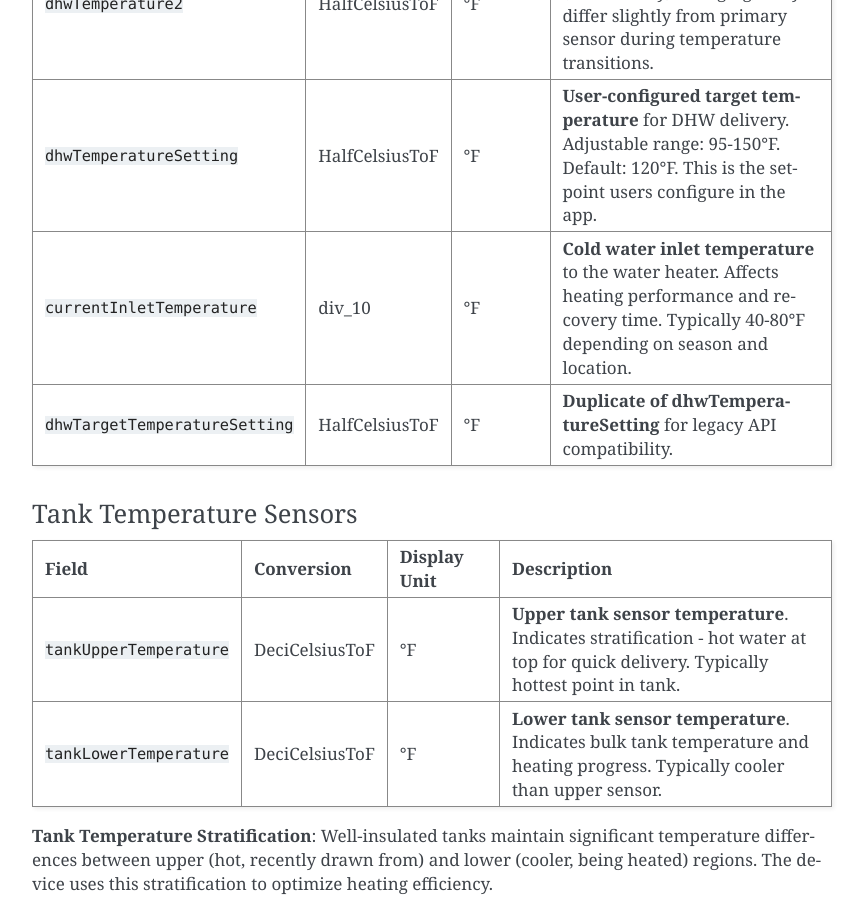
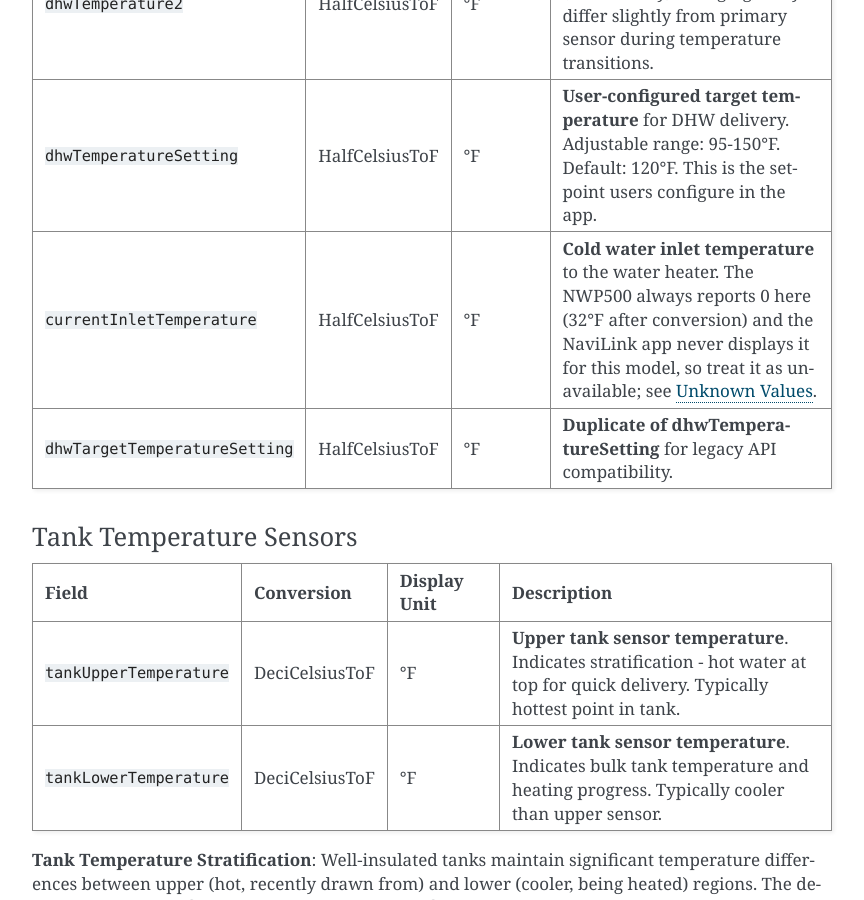
Before and after one commit to eman/nwp500-python, a Sphinx documentation site: the page built from docs/reference/protocol/data_conversions.rst, in a window 1280 px wide and 900 px high, scrolled down 1649 px. Shown: the whole window, without its empty margins (338-1202 px from the left). Built offline with Sphinx 7.4.7, drawn with Linux system fonts in a browser that asks for light colours.

Commit message:
Correct the currentInletTemperature conversion in the protocol tables
Both reference tables said the field was raw / 10, but the model applies
the half-degree conversion like every other tank temperature. Note in
the same rows that the NWP500 always reports 0 here and the NaviLink app
never displays the field for this model, with a link to the
unknown-values explanation.

```diff
--- a/docs/reference/protocol/data_conversions.rst
+++ b/docs/reference/protocol/data_conversions.rst
@@ -85,9 +85,9 @@ DHW (Domestic Hot Water) Temperatures
      - °F
      - **User-configured target temperature** for DHW delivery. Adjustable range: 95-150°F. Default: 120°F. This is the setpoint users configure in the app.
    * - ``currentInletTemperature``
-     - div_10
+     - HalfCelsiusToF
      - °F
-     - **Cold water inlet temperature** to the water heater. Affects heating performance and recovery time. Typically 40-80°F depending on season and location.
+     - **Cold water inlet temperature** to the water heater. The NWP500 always reports 0 here (32°F after conversion) and the NaviLink app never displays it for this model, so treat it as unavailable; see :doc:`/explanation/unknown-values`.
    * - ``dhwTargetTemperatureSetting``
      - HalfCelsiusToF
      - °F
--- a/docs/reference/protocol/device_status.rst
+++ b/docs/reference/protocol/device_status.rst
@@ -261,8 +261,8 @@ This document lists the fields found in the ``status`` object of device status m
    * - ``currentInletTemperature``
      - float
      - °F
-     - Current inlet temperature.
-     - ``raw / 10.0``
+     - Cold water inlet temperature. The NWP500 always reports 0 here and the NaviLink app never displays it for this model; see :doc:`/explanation/unknown-values`.
+     - HalfCelsiusToF
    * - ``currentStatenum``
      - integer
      - None
```
